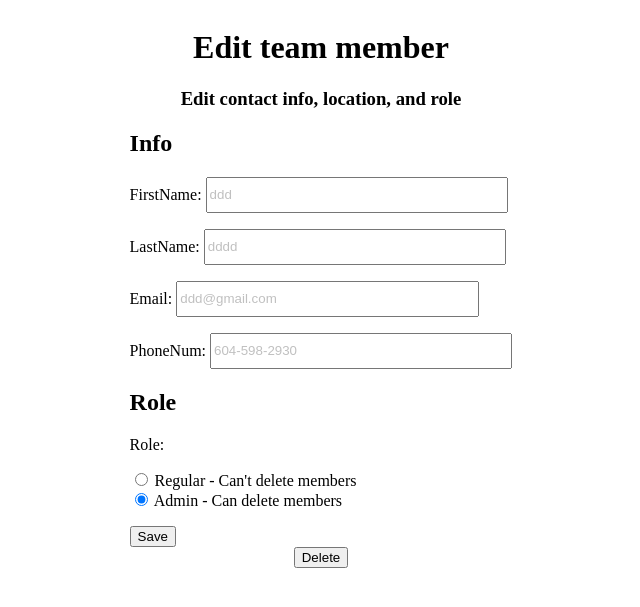
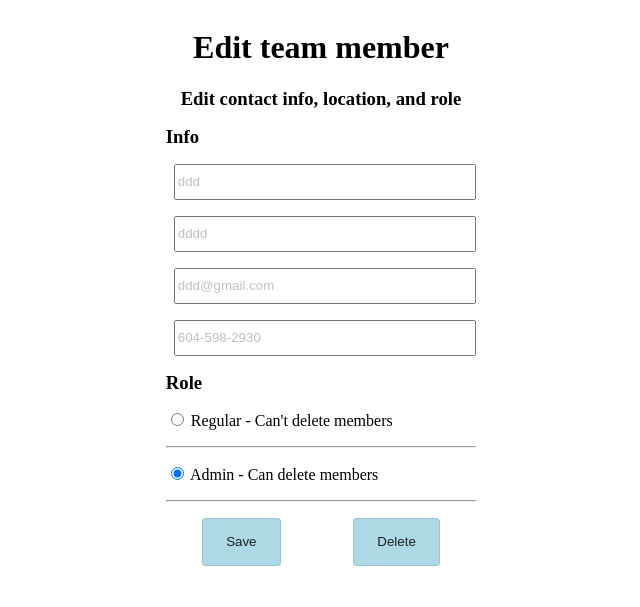
Before and after one commit to adpops/Instawork-Assessment-JN, a Django app: page /edit/36/ in a window 1280 px wide. Shown: the top 607 px of the page, without its empty margins (319-959 px from the left). Run offline with Django 4.2, Linux system fonts and the light colour scheme; data comes from the database, SQL or seed files in the repository.

Commit message:
started on edit.html css

```diff
--- a/manageApp/static/manageApp/style.css
+++ b/manageApp/static/manageApp/style.css
@@ -91,7 +91,7 @@ form p input[type="text"], form p input[type="email"]{
     width: 23vw;
     color: silver;
 }
-form p input[type="text"]:focus {color:black}
+form p input[type="text"]:focus, form p input[type="email"]:focus {color:black}
 
 #radio {
     display: flex;
--- a/manageApp/templates/manageApp/add.html
+++ b/manageApp/templates/manageApp/add.html
@@ -44,7 +44,6 @@
                     <h3> Role </h3>
                     <p id='radio'>
                         {{form.role.errors}}
-                        {% comment %} {{form.role}} {% endcomment %}
                         {%for role in form.role%}
                             <p >
                                 {{role}}
--- a/manageApp/templates/manageApp/edit.html
+++ b/manageApp/templates/manageApp/edit.html
@@ -8,24 +8,24 @@
     <body>
         <h1>Edit team member</h1>
         <h3>Edit contact info, location, and role</h3>
-
-        <form action="{%url 'manageApp:edit' id%}" method='post'>
+        <div id='content'>
+            <form id='val-form' action="{%url 'manageApp:add' %}" method='post'>
                 {% csrf_token %}
                 <p> {{ form.non_field_errors }} </p>
-            <h2> Info </h2>
+                <h3> Info </h3>
                 <p>
                     {{form.firstName.errors}}
-                {{form.firstName.label_tag}}
+                    &#160;
                     {{form.firstName}}
                 </p>
                 <p>
                     {{form.lastName.errors}}
-                {{form.lastName.label_tag}}
+                    &#160;
                     {{form.lastName}}
                 </p>
                 <p>
                     {{form.email.errors}}
-                {{form.email.label_tag}}
+                    &#160;
                     {{form.email}}
                 </p>
                 {%if errorMsg|length > 0%}
@@ -33,19 +33,26 @@
                 {%endif%}
                 <p>
                     {{form.phoneNum.errors}}
-                {{form.phoneNum.label_tag}}
+                    &#160;
                     {{form.phoneNum}}
                 </p>
-            <h2> Role </h2>
-            <p>
+                <h3> Role </h3>
+                <p id='radio'>
                     {{form.role.errors}}
-                {{form.role.label_tag}}
-                {{form.role}}
+                    {%for role in form.role%}
+                        <p >
+                            {{role}}
+                            <hr>
                         </p>
-            <input type="submit" value="Save">
+                    {%endfor%}
+                </p>
             </form>
+            <div id='btns'>
+                <input form='val-form' type="submit" value="Save">
                 <a href="{%url 'manageApp:delete' id%}">
                     <input type="submit" value="Delete">
                 </a>
+            </div>
+        </div>
     </body>
 </html>
```
Lines whose indentation alone changed are shown as unchanged.
